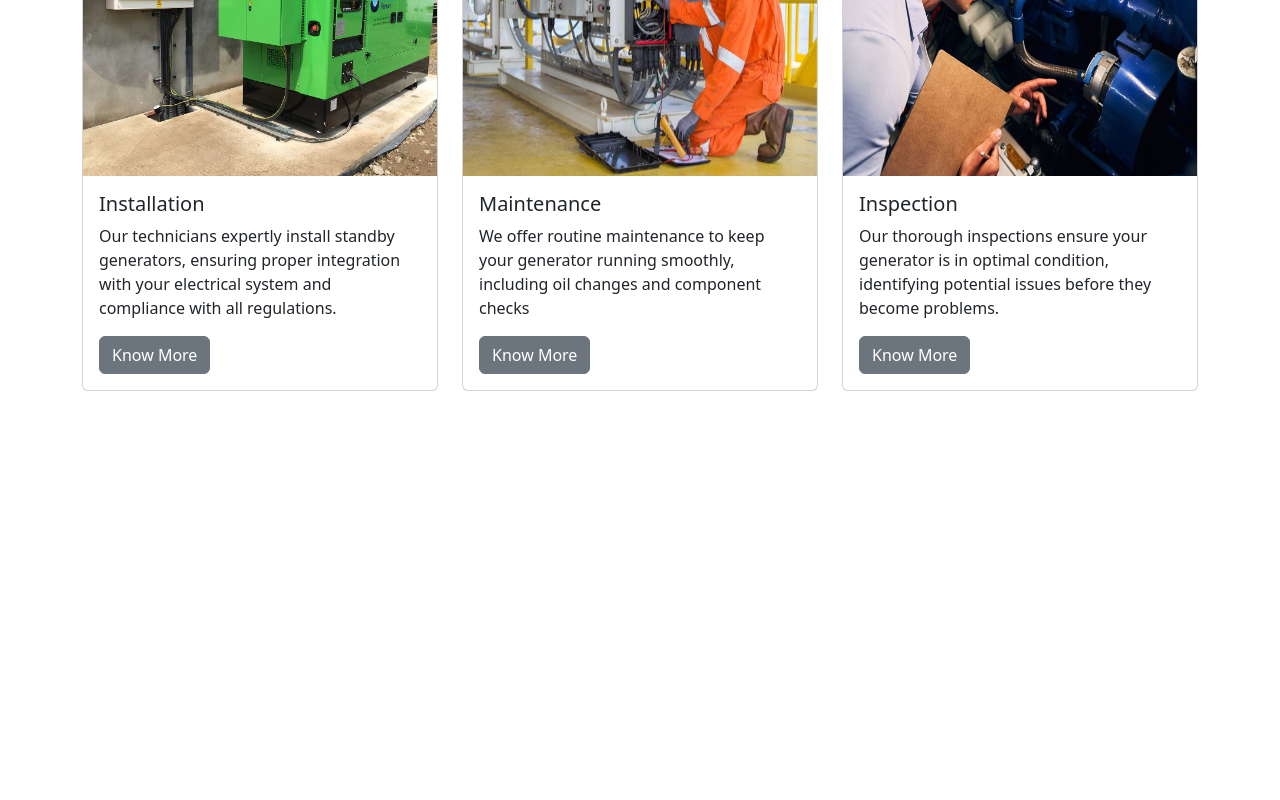
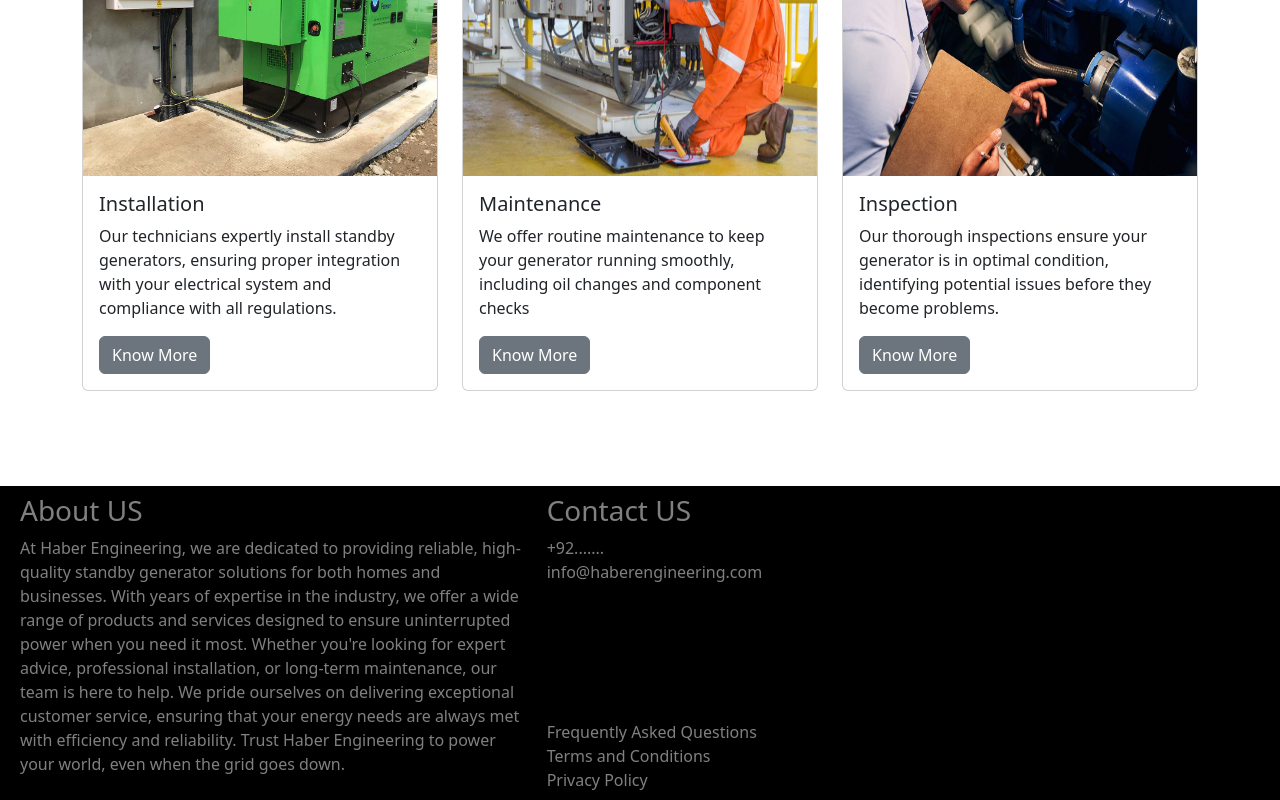
Before and after one commit to bilal-farooqui/Haber-engineering, a React (Create React App) app: page / in a window 1280 px wide. Shown: the part 1634-2434 px from the top of the page. Before the commit the page ends 2120 px from the top, so only its background shows below. Built offline with nearby package versions, Linux system fonts and the light colour scheme.

Commit message:
home page done with ending panel

```diff
--- a/src/Constants/data.js
+++ b/src/Constants/data.js
@@ -50,3 +50,19 @@ export const productData = [{
     image: require("../assets/inspection.jpg")
     }
 ]
+
+export const footerData = [{
+    title: "About US",
+    content: "At Haber Engineering, we are dedicated to providing reliable, high-quality standby generator solutions for both homes and businesses. With years of expertise in the industry, we offer a wide range of products and services designed to ensure uninterrupted power when you need it most. Whether you're looking for expert advice, professional installation, or long-term maintenance, our team is here to help. We pride ourselves on delivering exceptional customer service, ensuring that your energy needs are always met with efficiency and reliability. Trust Haber Engineering to power your world, even when the grid goes down."
+},
+{
+    title: "Contact US",
+    phone: "+92.......",
+    email: "info@haberengineering.com",
+},
+{
+    link1: "Frequently Asked Questions",
+    link2: "Terms and Conditions",
+    link3: "Privacy Policy",
+}
+]
--- /dev/null
+++ b/src/components/EndingPanel.jsx
@@ -0,0 +1,30 @@
+import React from "react";
+import { Row, Col} from "reactstrap";
+import { footerData } from "../Constants/data";
+
+const EndingPanel = () => {
+  return (
+    <div className="bg-black text-white-50">
+      <Row className="m-0 p-2">
+        <Col sm="12" md="10" lg="5" className="d-flex-column align-items-center">
+          <h3>{footerData[0].title}</h3>
+          <p>{footerData[0].content}</p>
+        </Col>
+        <Col sm="12" md="10" lg="7" className="d-flex flex-column justify-content-between">
+          <Row>
+          <h3>{footerData[1].title}</h3>
+          <a>{footerData[1].phone}</a>
+          <a>{footerData[1].email}</a>
+          </Row>
+          <Row className="align-items-end">
+          <a>{footerData[2].link1}</a>
+          <a>{footerData[2].link2}</a>
+          <a>{footerData[2].link3}</a>
+          </Row>
+        </Col>
+      </Row>
+    </div>
+  );
+};
+
+export default EndingPanel;
--- a/src/pages/Home.jsx
+++ b/src/pages/Home.jsx
@@ -3,6 +3,7 @@ import NavBar from "../components/NavBar";
 import IntroPanel from "../components/IntroPanel";
 import ServicePanel from "../components/ServicePanel";
 import ProductPanel from "../components/ProductPanel";
+import EndingPanel from "../components/EndingPanel";
 
 const Home = () =>{
 
@@ -12,6 +13,7 @@ const Home = () =>{
         <IntroPanel/>
         <ServicePanel/>
         <ProductPanel/>
+        <EndingPanel/>
         </>
     )
 };
```
